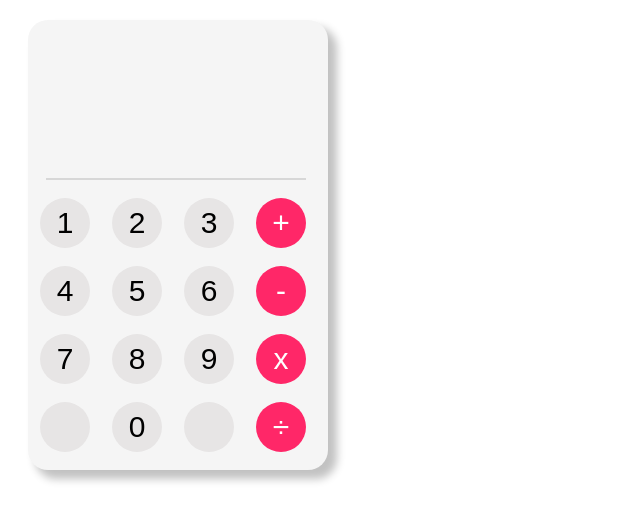
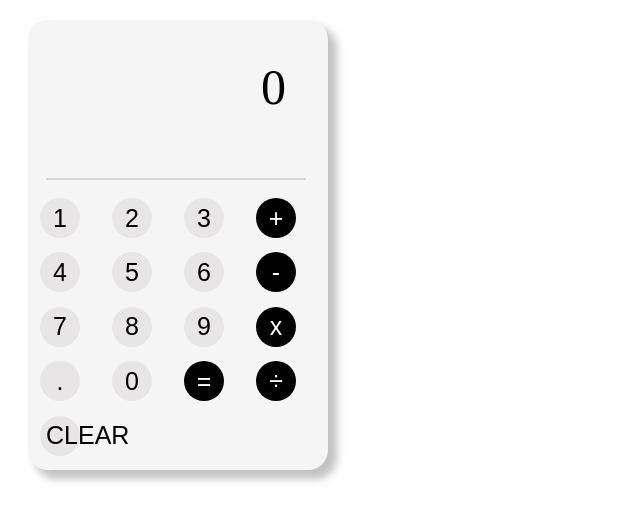
Before and after one commit to albaranlex/miniCalculator, a website: page src/index.html in a window 1280 px wide. Shown: the whole page, without its empty margins (0-640 px from the left). Drawn offline with nearby package versions, Linux system fonts and the light colour scheme; files that its build step writes are made by us from their sources.

Commit message:
more work to be done

```diff
--- a/src/index.html
+++ b/src/index.html
@@ -8,29 +8,32 @@
     <title>Mini Calculator</title>
 </head>
 <body>
-    <div class="main-container">
-    <div class="result"></div>
-    <div class="keys">
-        <button class="num" value="1">1</button>
-        <button class="num" value="2">2</button>
-        <button class="num" value="3">3</button>
-        <button class="sign" value="plus">+</button>
+    <div class="calc-container">
+        <div class="calc-monitor">
+            <div class="calc-expression"></div>
+            <div class="calc-result">0</div>
+        </div>
 
-        <button class="num" value="4">4</button>
-        <button class="num" value="5">5</button>
-        <button class="num" value="6">6</button>
-        <button class="sign" value="minus">-</button>
-
-        <button class="num" value="7">7</button>
-        <button class="num" value="8">8</button>
-        <button class="num" value="8">9</button>
-        <button class="sign" value="multiply">x</button>
-
-        <button class="num" value=""></button>
-        <button class="num" value="2">0</button>
-        <button class="num" value=""></button>
-        <button class="sign" value="plus">&#247;</button>
+    <div class="calc-buttons">
+        <button class="calc-button">1</button>
+        <button class="calc-button">2</button>
+        <button class="calc-button">3</button>
+        <button class="calc-button arithmetic" id="operator">+</button>
+        <button class="calc-button">4</button>
+        <button class="calc-button">5</button>
+        <button class="calc-button">6</button>
+        <button class="calc-button arithmetic" id="operator">-</button>
+        <button class="calc-button">7</button>
+        <button class="calc-button">8</button>
+        <button class="calc-button">9</button>
+        <button class="calc-button arithmetic" id="operator">x</button>
+        <button class="calc-button">.</button>
+        <button class="calc-button">0</button>
+        <button class="calc-button calc-equal" id="operator">=</button>
+        <button class="calc-button arithmetic" id="operator">&#247;</button>
+        <button class="calc-reset option" id="clear">CLEAR</button>
     </div>
     </div>
+    <script src="scripts/script.js"></script>
 </body>
 </html>
--- a/src/scripts/script.js
+++ b/src/scripts/script.js
@@ -0,0 +1,39 @@
+const buttons = document.querySelectorAll('.calc-button');
+const result = document.querySelector('.calc-result');
+const expression = document.querySelector('.calc-expression');
+const equal = document.querySelector('.calc-equal');
+const reset = document.querySelector('.calc-reset');
+
+const expressionArr = [];
+
+const addExpression = e => {
+  const value = e.target.textContent;
+
+  const classNames = ['calc-equal', 'calc-reset', 'calc-minus'];
+  if (!classNames.some(className => e.target.classList.contains(className))) {
+    expressionArr.push(value);
+  }
+
+  if (e.target.classList.contains('calc-minus')) {
+    expressionArr.splice(expressionArr.length - 1, 0, '-');
+  }
+
+  expression.textContent = expressionArr.join('');
+};
+
+const calculate = () => {
+
+  result.textContent = eval(`${expressionArr.join('')}`);
+};
+
+const resetExpression = () => {
+  expressionArr.length = 0;
+  result.textContent = '0';
+  expression.textContent = '';
+};
+
+buttons.forEach(el => el.addEventListener('click', addExpression));
+
+equal.addEventListener('click', calculate);
+
+reset.addEventListener('click', resetExpression);
--- a/src/scss/layout/_button-layout.scss
+++ b/src/scss/layout/_button-layout.scss
@@ -1,25 +1,24 @@
-.keys {
+.calc-buttons {
     display: grid;
     grid-template-columns: 1fr 1fr 1fr 1fr;
-    grid-template-rows: 1fr 1fr 1fr 1fr;
+    grid-template-rows: 1fr 1fr 1fr 1fr 1fr;
     margin-left: 12px;
-
 }
 
-button {
-    width: 50px;
-    height: 50px;
-    background-color: transparent;
-    font-size: 30px;
+.calc-button, #clear {
+    width: 40px;
+    height: 40px;
+    background-color: #e7e5e5;
+    font-size: 25px;
     border-radius: 100px;
     border: none;
+    transition: all 0.3s;
+    &:hover {
+        transform: translateY(-5px);
+    }
 }
 
-.num {
-    background-color: #e7e5e5;
-}
-
-.sign {
-    background-color: rgb(255, 39, 104);
+#operator {
+    background-color: #000000;
     color: white;
 }
--- a/src/scss/layout/_layout.scss
+++ b/src/scss/layout/_layout.scss
@@ -1,5 +1,4 @@
-
-.main-container {
+.calc-container {
     display: grid;
     grid-template-rows: 1fr 4fr;
     border: none;
@@ -11,11 +10,12 @@
     box-shadow: 8px 8px 8px 1px #c2c2c2;
 };
 
-.result {
+.calc-result {
     margin: 18px;
     padding: 20px;
     height: 100px;
     width: 220px;
+    font-size: 50px;
     text-align: right;
     border-bottom: 2px solid #cac9c9af;
-}
+};
--- a/src/scss/main.scss
+++ b/src/scss/main.scss
@@ -1,2 +1,2 @@
 @import "./layout/layout";
-@import "./layout/button-layout"
+@import "./layout/button-layout";
```
